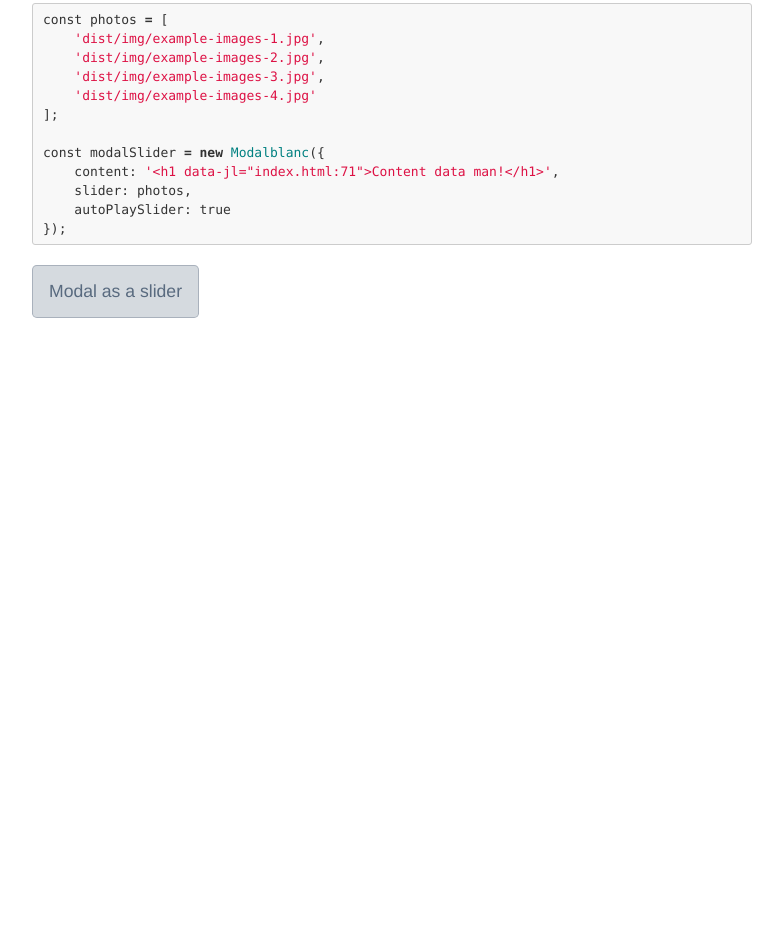
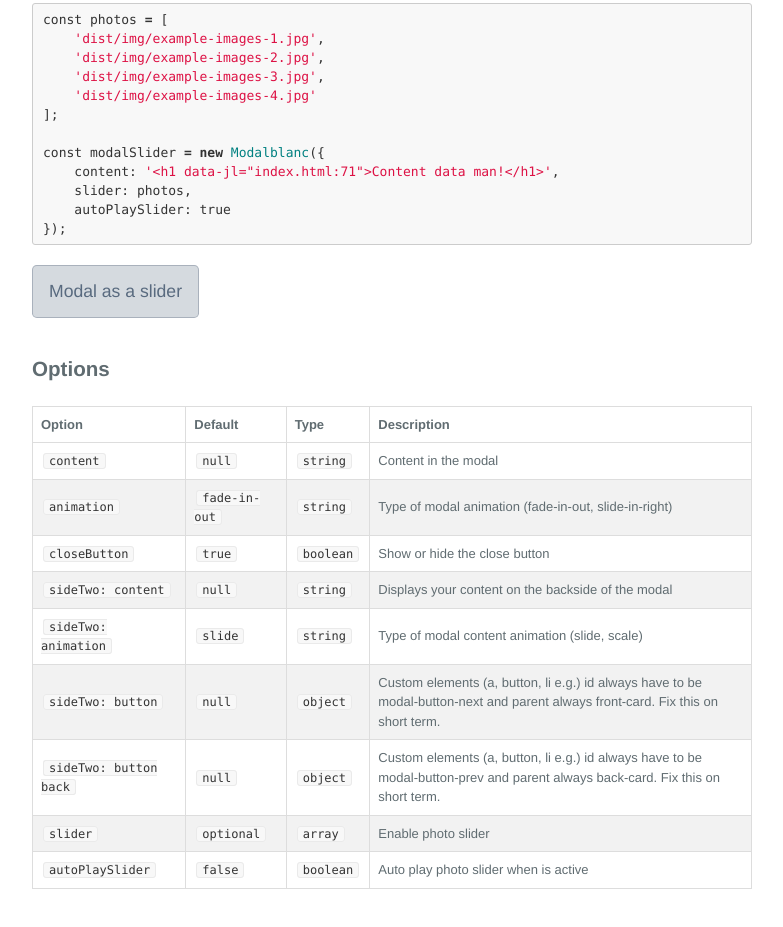
Before and after one commit to Blancframe/modalblanc, a website with bundled scripts: page index.html in a window 1280 px wide. Shown: the part 1231-2158 px from the top of the page, without its empty margins (248-1031 px from the left). Before the commit the page ends 1602 px from the top, so only its background shows below. Built offline with nearby package versions, Linux system fonts and the light colour scheme.

Commit message:
Add options to docs

```diff
--- a/index.html
+++ b/index.html
@@ -1,7 +1,7 @@
 <!DOCTYPE html>
 <html>
 <head>
-    <title>Modalblanc Example</title>
+    <title>Modalblanc Examples</title>
     <meta name="viewport" content="width=device-width, initial-scale=1, maximum-scale=1">
 
     <link rel="stylesheet" href="dist/docs.css">
@@ -74,11 +74,134 @@ const modalSlider = new Modalblanc({
 });
 </code></pre>
         </p>
+
         <p class="docs-p">
             <a href="#" class="docs-btn docs-btn-sec" id="openModalImages">
                 Modal as a slider
             </a>
         </p>
+
+        <h3 class="docs-3">Options</h3>
+        <table>
+            <thead>
+                <tr>
+                    <th>Option</th>
+                    <th>Default</th>
+                    <th>Type</th>
+                    <th>Description</th>
+                </tr>
+            </thead>
+            <tbody>
+                <tr>
+                    <td>
+                        <code class="highlighter-rouge">content</code>
+                    </td>
+                    <td>
+                        <code class="highlighter-rouge">null</code>
+                    </td>
+                    <td>
+                        <code class="highlighter-rouge">string</code>
+                    </td>
+                    <td>Content in the modal</td>
+                </tr>
+                <tr>
+                    <td>
+                        <code class="highlighter-rouge">animation</code>
+                    </td>
+                    <td>
+                        <code class="highlighter-rouge">fade-in-out</code>
+                    </td>
+                    <td>
+                        <code class="highlighter-rouge">string</code>
+                    </td>
+                    <td>Type of modal animation (fade-in-out, slide-in-right)</td>
+                </tr>
+                <tr>
+                    <td>
+                        <code class="highlighter-rouge">closeButton</code>
+                    </td>
+                    <td>
+                        <code class="highlighter-rouge">true</code>
+                    </td>
+                    <td>
+                        <code class="highlighter-rouge">boolean</code>
+                    </td>
+                    <td>Show or hide the close button</td>
+                </tr>
+                <tr>
+                    <td>
+                        <code class="highlighter-rouge">sideTwo: content</code>
+                    </td>
+                    <td>
+                        <code class="highlighter-rouge">null</code>
+                    </td>
+                    <td>
+                        <code class="highlighter-rouge">string</code>
+                    </td>
+                    <td>Displays your content on the backside of the modal</td>
+                </tr>
+                <tr>
+                    <td>
+                        <code class="highlighter-rouge">sideTwo: animation</code>
+                    </td>
+                    <td>
+                        <code class="highlighter-rouge">slide</code>
+                    </td>
+                    <td>
+                        <code class="highlighter-rouge">string</code>
+                    </td>
+                    <td>Type of modal content animation (slide, scale)</td>
+                </tr>
+                <tr>
+                    <td>
+                        <code class="highlighter-rouge">sideTwo: button</code>
+                    </td>
+                    <td>
+                        <code class="highlighter-rouge">null</code>
+                    </td>
+                    <td>
+                        <code class="highlighter-rouge">object</code>
+                    </td>
+                    <td>Custom elements (a, button, li e.g.) id always have to be modal-button-next and parent always front-card. Fix this on short term.</td>
+                </tr>
+                <tr>
+                    <td>
+                        <code class="highlighter-rouge">sideTwo: button back</code>
+                    </td>
+                    <td>
+                        <code class="highlighter-rouge">null</code>
+                    </td>
+                    <td>
+                        <code class="highlighter-rouge">object</code>
+                    </td>
+                    <td>Custom elements (a, button, li e.g.) id always have to be modal-button-prev and parent always back-card. Fix this on short term.</td>
+                </tr>
+                <tr>
+                    <td>
+                        <code class="highlighter-rouge">slider</code>
+                    </td>
+                    <td>
+                        <code class="highlighter-rouge">optional</code>
+                    </td>
+                    <td>
+                        <code class="highlighter-rouge">array</code>
+                    </td>
+                    <td>Enable photo slider</td>
+                </tr>
+                <tr>
+                    <td>
+                        <code class="highlighter-rouge">autoPlaySlider</code>
+                    </td>
+                    <td>
+                        <code class="highlighter-rouge">false</code>
+                    </td>
+                    <td>
+                        <code class="highlighter-rouge">boolean</code>
+                    </td>
+                    <td>Auto play photo slider when is active</td>
+                </tr>
+            </tbody>
+        </table>
     </section>
     <script>
         const photos = [
--- a/sass/docs/_base.scss
+++ b/sass/docs/_base.scss
@@ -11,7 +11,37 @@ a {
     text-decoration: none;
 }
 
-
 pre {
     overflow-y: scroll;
 }
+
+table {
+    border: 1px solid #ddd;
+    width: 100%;
+    max-width: 100%;
+    margin-bottom: 20px;
+    background-color: transparent;
+    border-collapse: collapse;
+    border-spacing: 0;
+
+    thead {
+        tr {
+            font-size: 14px;
+        }
+    }
+
+    tbody {
+        tr {
+            &:nth-child(even) {
+                background-color: #f2f2f2
+            }
+        }
+    }
+
+    th, td {
+        text-align: left;
+        padding: 8px;
+        border: 1px solid #ddd;
+        font-size: 13px;
+    }
+}
```
Also changed, not shown: dist/docs.css, dist/modalblanc.js.
